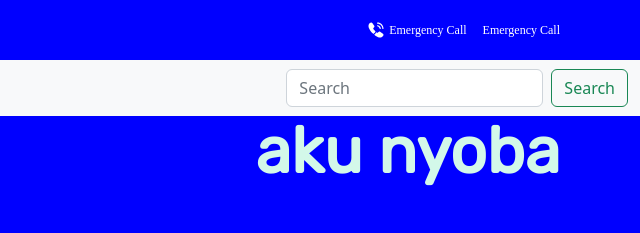
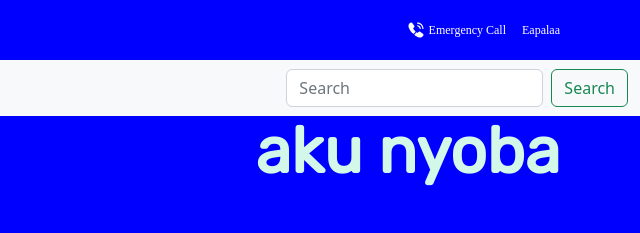
Before and after one commit to ilzarachman/slicing-website-RSAU, a plain HTML site: page index.html in a window 1280 px wide. Shown: the top 233 px of the page, 640-1280 px from the left. Drawn offline with nearby package versions, Linux system fonts and the light colour scheme.

Commit message:
coba update

```diff
--- a/index.html
+++ b/index.html
@@ -27,7 +27,7 @@
         <p class="m-0">Emergency Call</p>
       </div>
       <div class="d-flex gap-1 justify-content-center align-items-center">
-        <p class="m-0">Emergency Call</p>
+        <p class="m-0">Eapalaa</p>
       </div>
     </div>
     <!-- navbar -->
```
